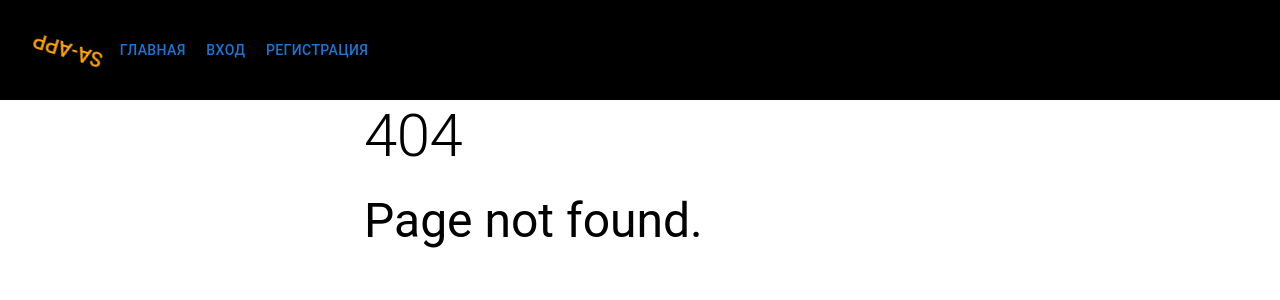
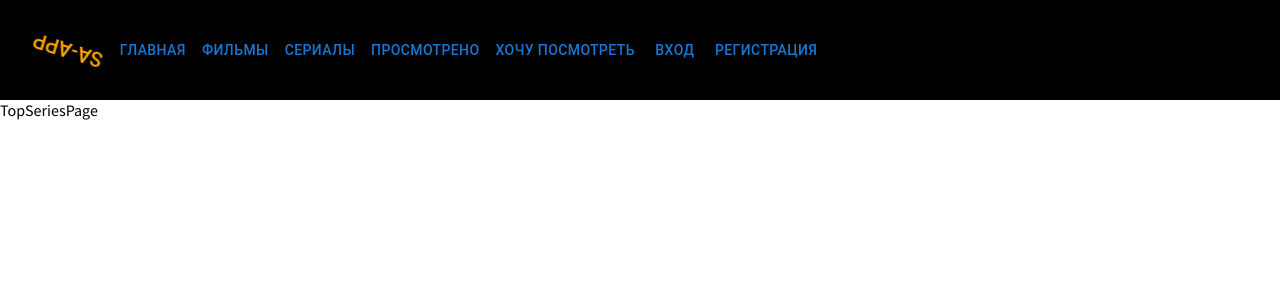
Before and after one commit to Anton-Shvetc/React_MovieApp-V2023, a React (Create React App) app: page /topseries in a window 1280 px wide. Before the commit this address had no page. Shown: the top 300 px of the page. Built offline with nearby package versions, Linux system fonts and the light colour scheme.

Commit message:
Add new pages

```diff
--- a/src/App.tsx
+++ b/src/App.tsx
@@ -10,6 +10,10 @@ import "./App.css";
 import { NotFoundPage } from "./pages/NotFoundPage";
 import { RegistrationPage } from "./pages/RegistrationPage";
 import { LoginPage } from "./pages/LoginPage";
+import { WatchedPage } from "./pages/WatchedPage";
+import { WatchListPage } from "./pages/WatchListPage";
+import { TopSeriesPage } from "./pages/TopSeriesPage";
+import { TopFilmsPage } from "./pages/TopFilmsPage";
 
 
 
@@ -30,6 +34,18 @@ function App(){
               <Button component={Link} to="/">
                 Главная
               </Button>
+              <Button component={Link} to="/topfilms">
+                Фильмы
+              </Button>
+              <Button component={Link} to="/topseries">
+                Сериалы
+              </Button>
+              <Button component={Link} to="/watched">
+                Просмотрено
+              </Button>
+              <Button component={Link} to="/watchlist">
+                Хочу посмотреть
+              </Button>
               <Button component={Link} to="/login">
                 Вход
               </Button>
@@ -43,6 +59,10 @@ function App(){
           <Route path="/" element={<HomePage />} />
           <Route path="/login" element={<LoginPage />} />
           <Route path="/registration" element={<RegistrationPage />} />
+          <Route path="/watched" element={<WatchedPage />} />
+          <Route path="/watchlist" element={<WatchListPage />} />
+          <Route path="/topfilms" element={<TopFilmsPage />} />
+          <Route path="/topseries" element={<TopSeriesPage />} />
           <Route path="*" element={<NotFoundPage />} />
         </Routes>
       </BrowserRouter>
--- /dev/null
+++ b/src/pages/TopFilmsPage.tsx
@@ -0,0 +1,3 @@
+export const TopFilmsPage = () => {
+  return <>TopFilmsPage</>;
+};
--- /dev/null
+++ b/src/pages/TopSeriesPage.tsx
@@ -0,0 +1,3 @@
+export const TopSeriesPage = () => {
+  return <>TopSeriesPage</>;
+};
--- /dev/null
+++ b/src/pages/WatchListPage.tsx
@@ -0,0 +1,3 @@
+export const WatchListPage = () => {
+  return <>WatchListPage</>;
+};
--- /dev/null
+++ b/src/pages/WatchedPage.tsx
@@ -0,0 +1,3 @@
+export const WatchedPage = () => {
+	return <>WatchedPage</>;
+}
```
